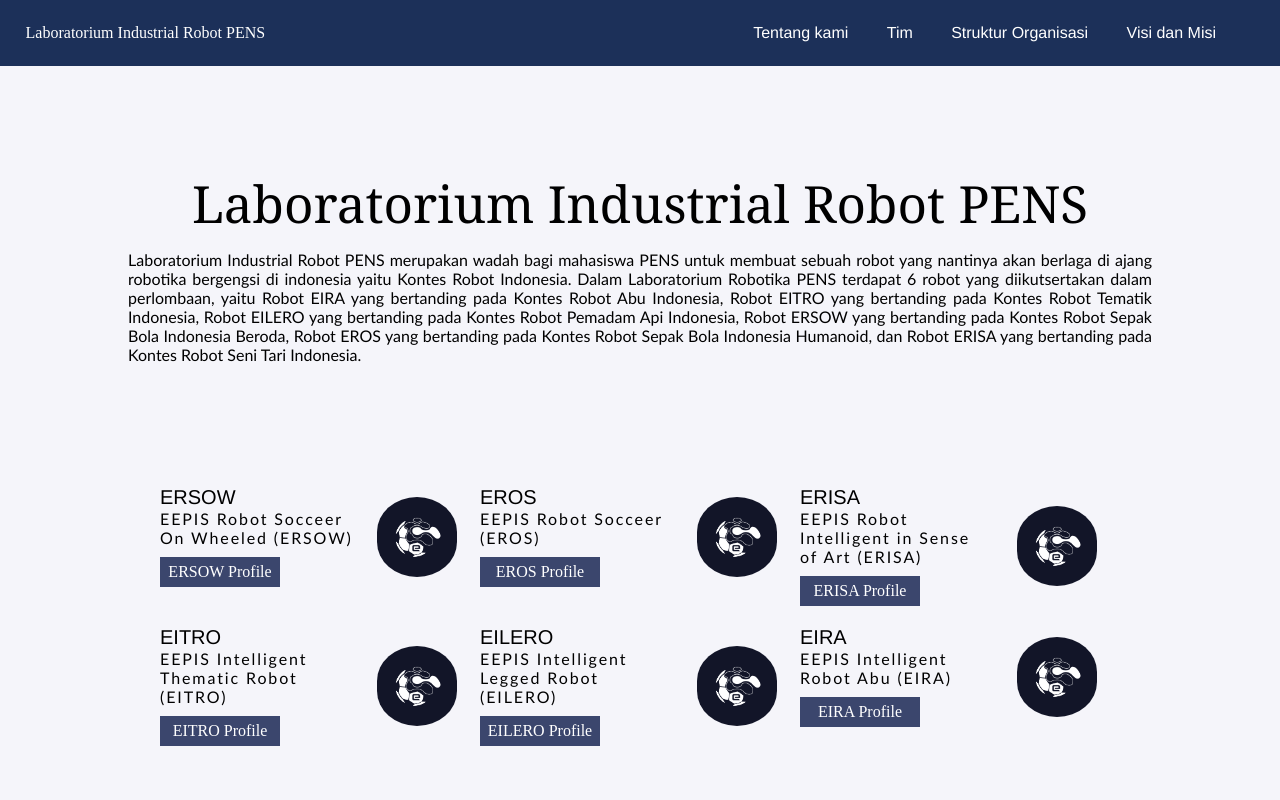
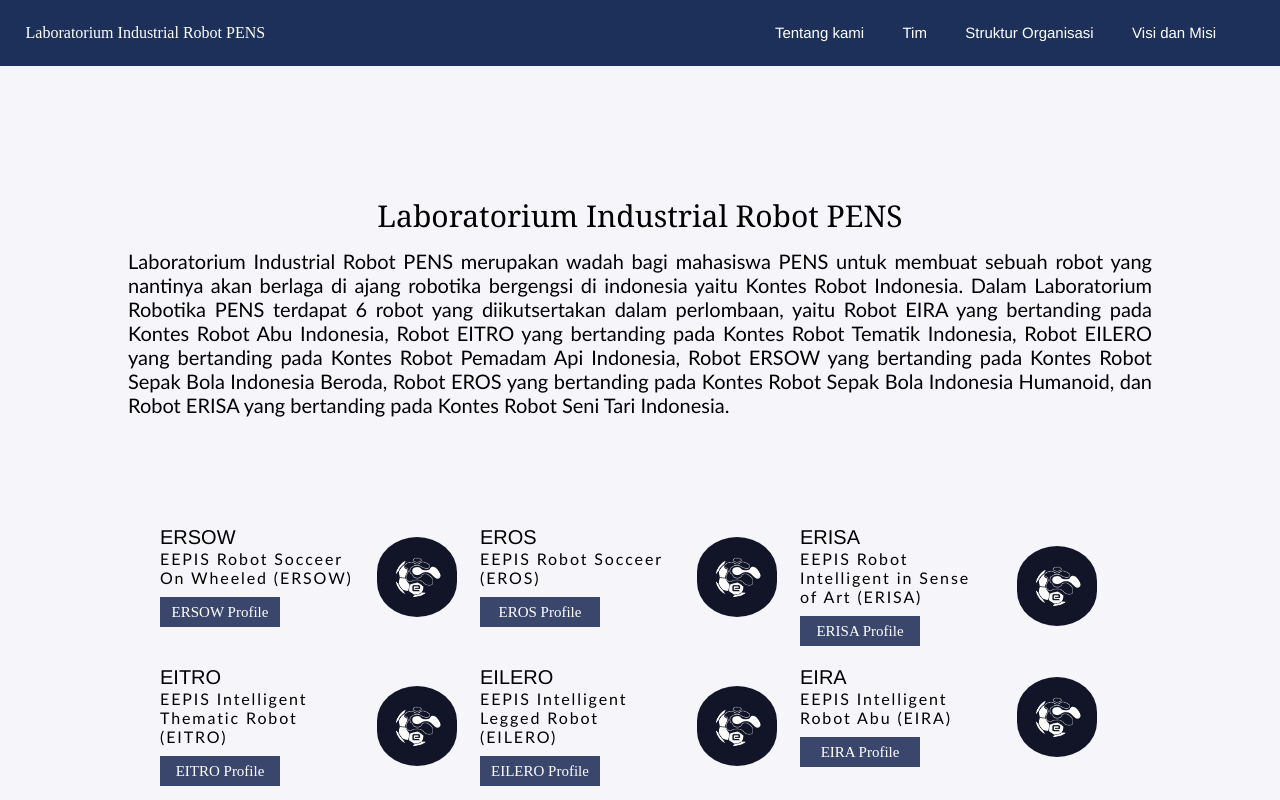
Before and after one commit to vandevee3/labrobotpens, a plain HTML site: page index.html in a window 1280 px wide. Shown: the top 800 px of the page. Drawn offline with Linux system fonts and the light colour scheme.

Commit message:
change size

```diff
--- a/index.css
+++ b/index.css
@@ -36,7 +36,7 @@
     color: black;
     text-decoration-line:none ;
     font-family: 'Franklin Gothic Medium', 'Arial Narrow', Arial, sans-serif;
-    font-size: '2%';
+    font-size: 10px;
     color : white;
 }
 
@@ -47,7 +47,7 @@
 }
 
 .aboutLab{
-    margin-top: 5vh;
+    margin-top: 10vh;
     display : flex;
     justify-content: center;
     flex-direction: column;
@@ -61,22 +61,27 @@
     flex : 0.25;
 }
 
+
 .aboutTitle {
     font-family: Cambria, Cochin, Georgia, Times, 'Times New Roman', serif;
-    font-size: 4vw;
+    font-size: 30px;
+    flex-wrap: wrap;
+    padding-left: 2vw;
+    padding-right: 2vw;
 }
 
 .aboutDesc {
     margin-top : 1%;
     padding-left: 10%;
     padding-right: 10%;
-    font-size: 1vw * 2;
+    font-size: 15px;
     text-align:justify;
     font-family: 'Trebuchet MS', 'Lucida Sans Unicode', 'Lucida Grande', 'Lucida Sans', Arial, sans-serif;
 
 }
 
 .teamContainer{
+    margin-top: 70px;
     display: flex;
     flex-direction: row;
     flex-wrap: wrap;
@@ -114,7 +119,7 @@
 .structText {
     font-family: 'Franklin Gothic Medium', 'Arial Narrow', Arial, sans-serif;
     color : white;
-    font-size: 3vw;
+    font-size: 20px;
     margin-bottom: 2%;
 }
 
@@ -155,8 +160,8 @@
 
 .aboutButton{
     margin-top: 10px;
-    width: 120px;
-    height: 30px;
+    width: 60px;
+    height: 25px;
     background-color: #3b466d;
     display: flex;
     justify-content: center;
@@ -164,9 +169,14 @@
     color: white;
 }
 
+
+.buttonTitle{
+    font-size: 8px;
+}
+
 .logoErsow{
-    width: 80px;
-    height: 80px;
+    width: 50px;
+    height: 50px;
     margin-right: 20px;
     border-radius: 50px;
     padding-top: 5px;
@@ -187,3 +197,76 @@
     padding-right: 20px;
     letter-spacing: 0.05cm;
 }
+
+
+
+@media only screen and (min-width: 768px) {
+
+
+.aboutTitle {
+    font-family: Cambria, Cochin, Georgia, Times, 'Times New Roman', serif;
+    font-size: 30px;
+}
+
+.topnavOption{
+    color: black;
+    text-decoration-line:none ;
+    font-family: 'Franklin Gothic Medium', 'Arial Narrow', Arial, sans-serif;
+    font-size: 15px;
+    color : white;
+}
+
+.aboutDesc {
+    margin-top : 1%;
+    padding-left: 10%;
+    padding-right: 10%;
+    font-size: 20px;
+    text-align:justify;
+    font-family: 'Trebuchet MS', 'Lucida Sans Unicode', 'Lucida Grande', 'Lucida Sans', Arial, sans-serif;
+
+}
+
+
+.aboutButton{
+    margin-top: 10px;
+    width: 120px;
+    height: 30px;
+    background-color: #3b466d;
+    display: flex;
+    justify-content: center;
+    align-items: center;
+    color: white;
+}
+
+.buttonTitle{
+    font-size: 15px;
+}
+
+.logoErsow{
+    width: 80px;
+    height: 80px;
+    margin-right: 20px;
+    border-radius: 50px;
+    padding-top: 5px;
+    padding-bottom: 5px;
+}
+
+.teamContainer{
+    margin-top: 30px;
+    display: flex;
+    flex-direction: row;
+    flex-wrap: wrap;
+    padding-left: 5vw;
+    padding-right: 5vw;
+    justify-content: center;
+    padding-bottom: 60px;
+}
+
+.structText {
+    font-family: 'Franklin Gothic Medium', 'Arial Narrow', Arial, sans-serif;
+    color : white;
+    font-size: 30px;
+    margin-bottom: 2%;
+}
+
+}
--- a/index.html
+++ b/index.html
@@ -47,7 +47,7 @@
                                 </p>
                                 <a href="https://ersow.pens.ac.id" style="text-decoration: none;">
                                     <div class="aboutButton">
-                                        <Text>ERSOW Profile</Text>
+                                        <Text class="buttonTitle">ERSOW Profile</Text>
                                     </div>
                                 </a>
                             </div>
@@ -65,7 +65,7 @@
                                 </p>
                                 <a href="https://erosrobotic.id" style="text-decoration: none;">
                                     <div class="aboutButton">
-                                        <Text>EROS Profile</Text>
+                                        <Text class="buttonTitle">EROS Profile</Text>
                                     </div>
                                 </a>
                             </div>
@@ -83,7 +83,7 @@
                                 </p>
                                 <a href="#" style="text-decoration: none;">
                                     <div class="aboutButton">
-                                        <Text>ERISA Profile</Text>
+                                        <Text class="buttonTitle">ERISA Profile</Text>
                                     </div>
                                 </a>
                             </div>
@@ -101,7 +101,7 @@
                                 </p>
                                 <a href="#" style="text-decoration: none;">
                                     <div class="aboutButton">
-                                        <Text>EITRO Profile</Text>
+                                        <Text class="buttonTitle">EITRO Profile</Text>
                                     </div>
                                 </a>
                             </div>
@@ -119,7 +119,7 @@
                                 </p>
                                 <a href="#" style="text-decoration: none;">
                                     <div class="aboutButton">
-                                        <Text>EILERO Profile</Text>
+                                        <Text class="buttonTitle">EILERO Profile</Text>
                                     </div>
                                 </a>
                             </div>
@@ -137,7 +137,7 @@
                                 </p>
                                 <a href="#" style="text-decoration: none;">
                                     <div class="aboutButton">
-                                        <Text>EIRA Profile</Text>
+                                        <Text class="buttonTitle">EIRA Profile</Text>
                                     </div>
                                 </a>
                             </div>
```
